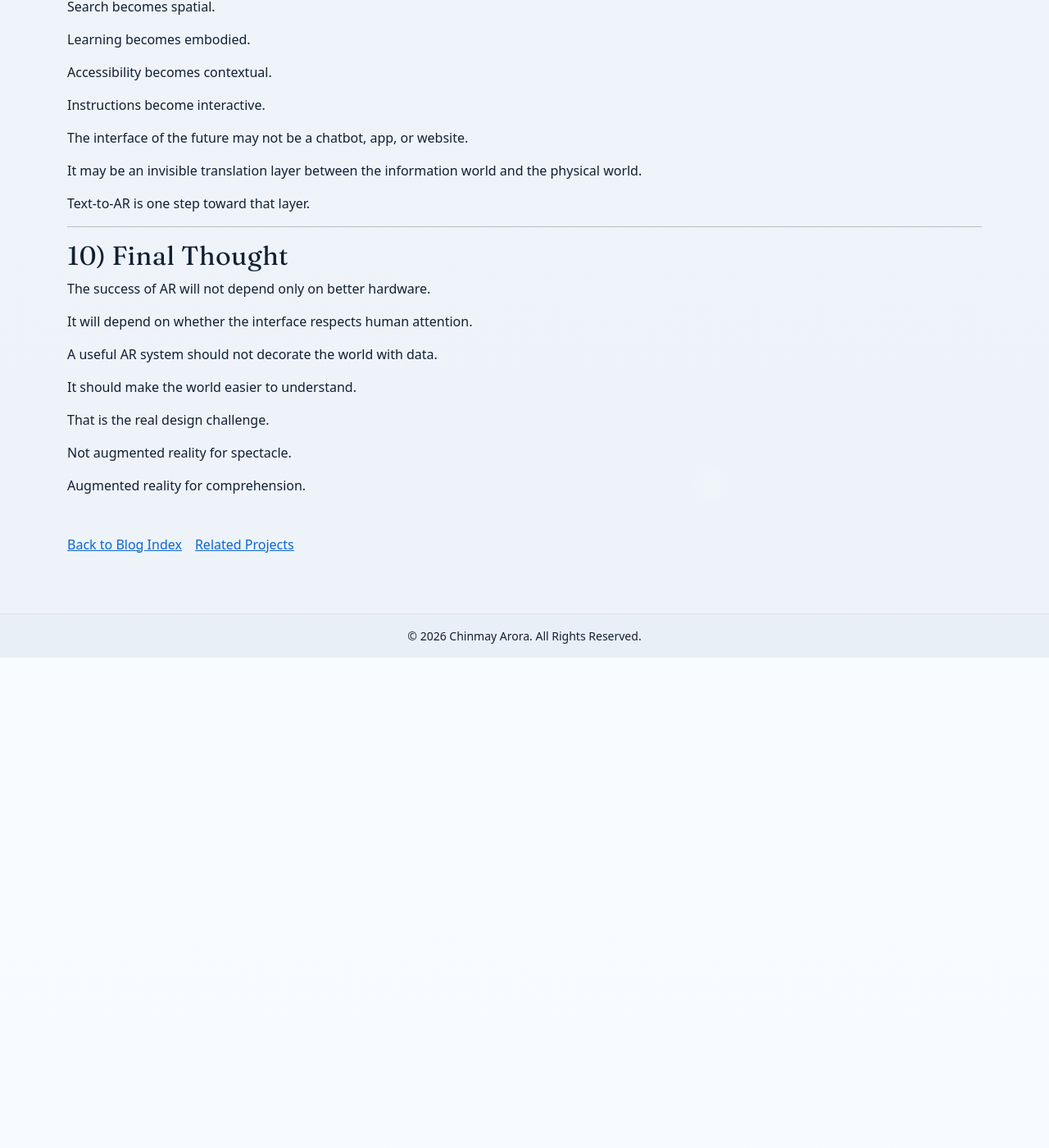
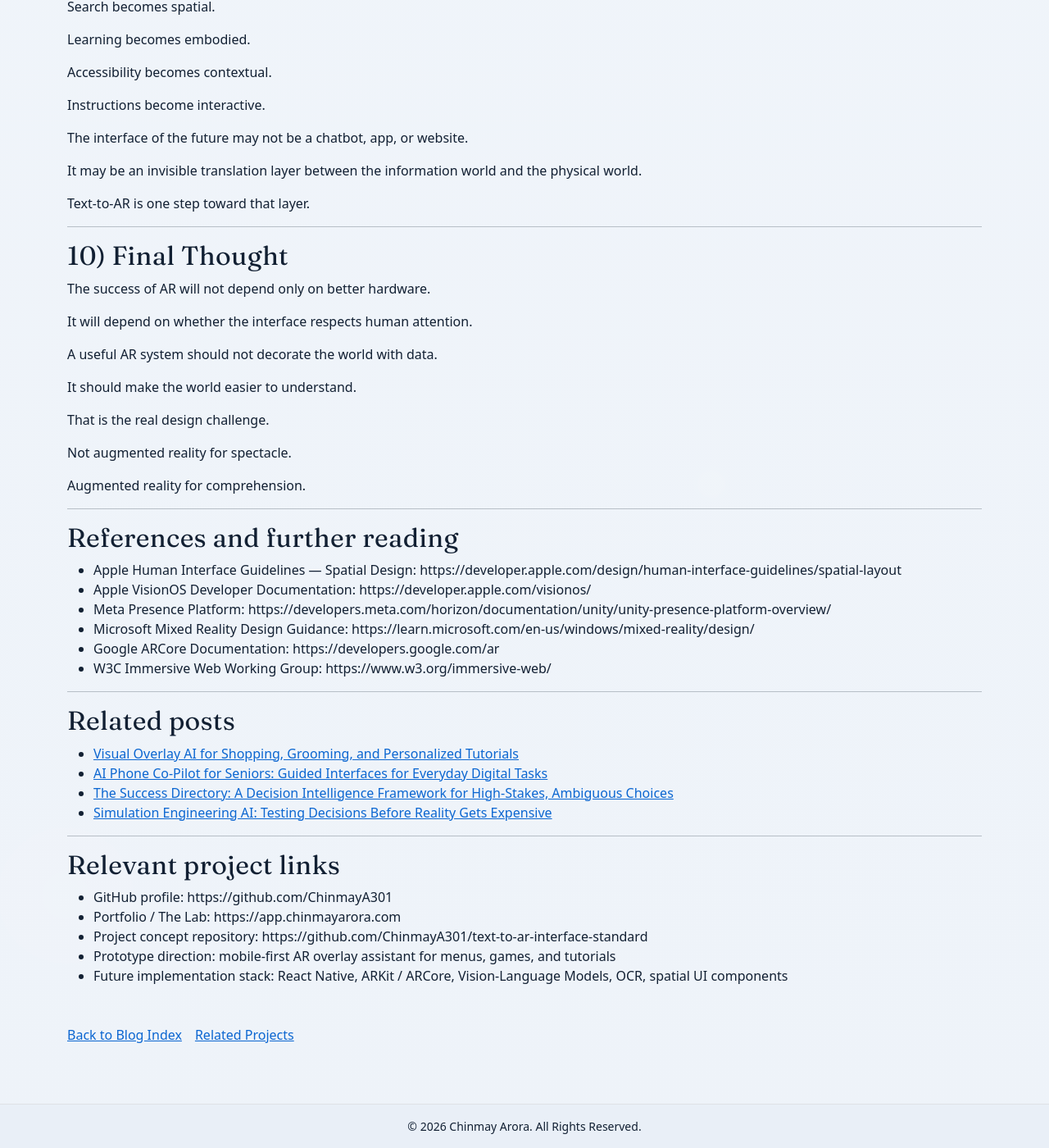
Before and after one commit to ChinmayA301/ChinmayA301.github.io, a Jekyll site: the page built from _posts/2026-05-20-HCI-for-AR.md, in a window 1280 px wide and 1400 px high, scrolled down 8554 px. Shown: the whole window at 82% size. Built offline with Jekyll 4.4.1, drawn with Linux system fonts in a browser that asks for light colours; before the commit the page ends 9356 px from its top, so only the background shows below that.

Commit message:
Enhance HCI for AR article with additional sections
Added references, related posts, and relevant project links sections to the HCI for AR article.

```diff
--- a/_posts/2026-05-20-HCI-for-AR.md
+++ b/_posts/2026-05-20-HCI-for-AR.md
@@ -448,3 +448,33 @@ That is the real design challenge.
 Not augmented reality for spectacle.
 
 Augmented reality for comprehension.
+
+---
+
+## References and further reading
+
+- Apple Human Interface Guidelines — Spatial Design: https://developer.apple.com/design/human-interface-guidelines/spatial-layout
+- Apple VisionOS Developer Documentation: https://developer.apple.com/visionos/
+- Meta Presence Platform: https://developers.meta.com/horizon/documentation/unity/unity-presence-platform-overview/
+- Microsoft Mixed Reality Design Guidance: https://learn.microsoft.com/en-us/windows/mixed-reality/design/
+- Google ARCore Documentation: https://developers.google.com/ar
+- W3C Immersive Web Working Group: https://www.w3.org/immersive-web/
+
+---
+
+## Related posts
+
+- [Visual Overlay AI for Shopping, Grooming, and Personalized Tutorials](/blog/visual-overlay-ai-shopping-grooming/)
+- [AI Phone Co-Pilot for Seniors: Guided Interfaces for Everyday Digital Tasks](/blog/ai-phone-copilot-seniors/)
+- [The Success Directory: A Decision Intelligence Framework for High-Stakes, Ambiguous Choices](/blog/success-directory-decision-intelligence/)
+- [Simulation Engineering AI: Testing Decisions Before Reality Gets Expensive](/blog/simulation-engineering-ai/)
+
+---
+
+## Relevant project links
+
+- GitHub profile: https://github.com/ChinmayA301
+- Portfolio / The Lab: https://app.chinmayarora.com
+- Project concept repository: https://github.com/ChinmayA301/text-to-ar-interface-standard
+- Prototype direction: mobile-first AR overlay assistant for menus, games, and tutorials
+- Future implementation stack: React Native, ARKit / ARCore, Vision-Language Models, OCR, spatial UI components
```
